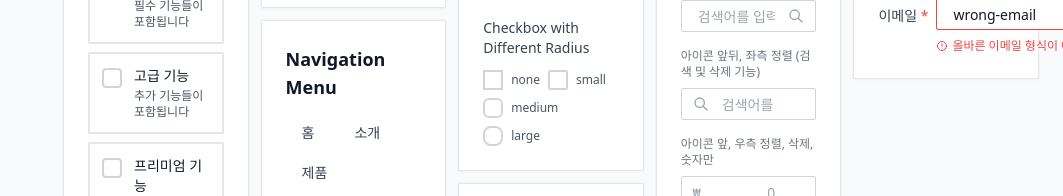
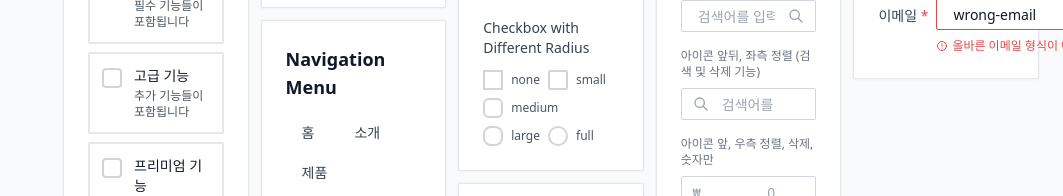
Before and after one commit to parkjunhwa/woongjin_cloud, a Next.js app: page / in a window 1280 px wide. Shown: the part 3534-3730 px from the top of the page, without its empty margins (217-1280 px from the left). Built offline with nearby package versions, Linux system fonts and the light colour scheme.

Commit message:
dpwdqwfqwf

```diff
--- a/app/page.tsx
+++ b/app/page.tsx
@@ -3249,6 +3249,7 @@ export default function Dashboard() {
                         { radius: "small", className: "rounded-sm" },
                         { radius: "medium", className: "rounded-md" },
                         { radius: "large", className: "rounded-lg" },
+                        { radius: "full", className: "rounded-full" },
                       ].map(({ radius, className }) => {
                         const checkboxColorClasses = getCheckboxColorClasses(colorTheme);
                         return (
```
